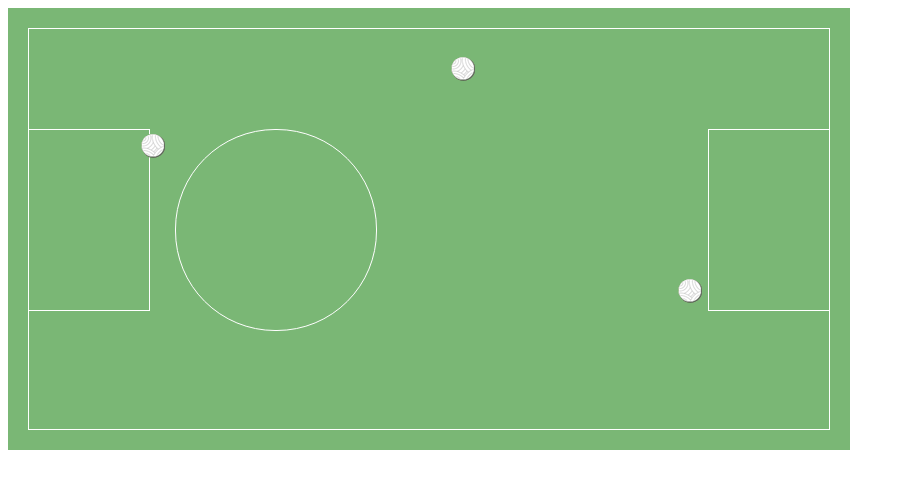
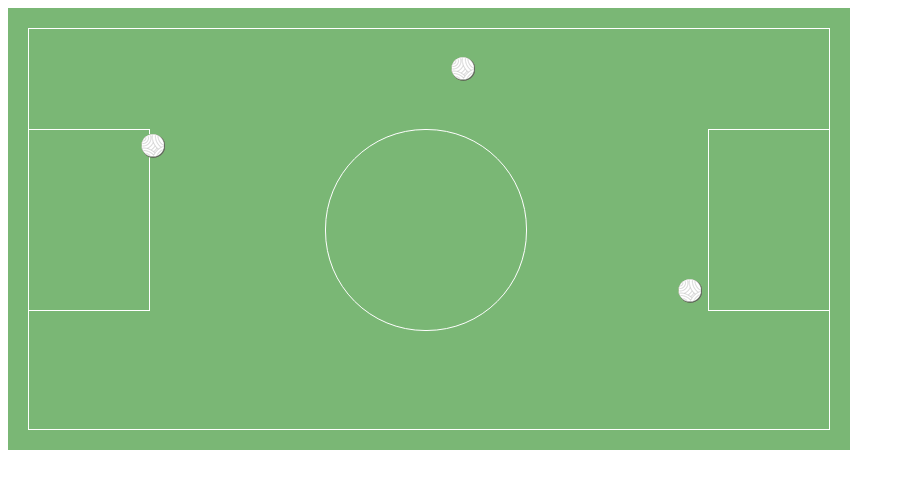
Before and after one commit to IsamarCDavila/la-cancha, a plain HTML site: page index.html in a window 1280 px wide. Shown: the whole page, without its empty margins (0-905 px from the left). Drawn offline with Linux system fonts and the light colour scheme.

Commit message:
Actualizacion2

```diff
--- a/css/main.css
+++ b/css/main.css
@@ -35,8 +35,8 @@
 	width:  200px;
 	height: 200px;
    	border-radius: 100px;
-   	/*top: 100px;
-   	left: 150px;*/
+   	top: 100px;
+   	left: 150px;
  }
 
 .pelota1 ,.pelota2, .pelota3
```
